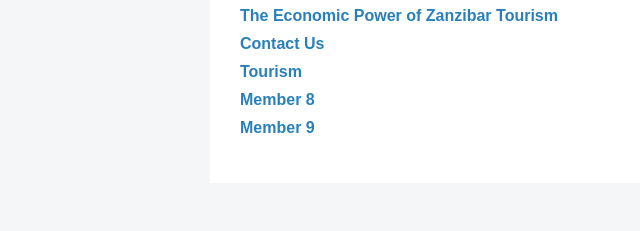
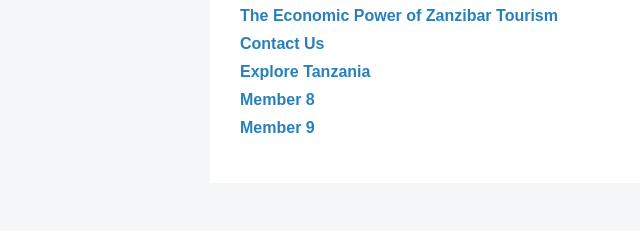
Before and after one commit to Nacad4011/group-work-web-project, a plain HTML site: page index.html in a window 1280 px wide. Shown: the part 391-622 px from the top of the page, 0-640 px from the left. Drawn offline with Linux system fonts and the light colour scheme.

Commit message:
Update index.html

```diff
--- a/index.html
+++ b/index.html
@@ -63,7 +63,7 @@
         <li><a href="abdullatif-water.html">water resources</a></li>
         <li><a href="mundhir.html">The Economic Power of Zanzibar Tourism</a></li>
         <li><a href="contact.html">Contact Us</a></li>
-        <li><a href="tourims.html">Tourism</a></li>
+        <li><a href="tourims.html">Explore Tanzania</a></li>
         <li><a href="member8.html">Member 8</a></li>
         <li><a href="member9.html">Member 9</a></li>
     </ul>
```
